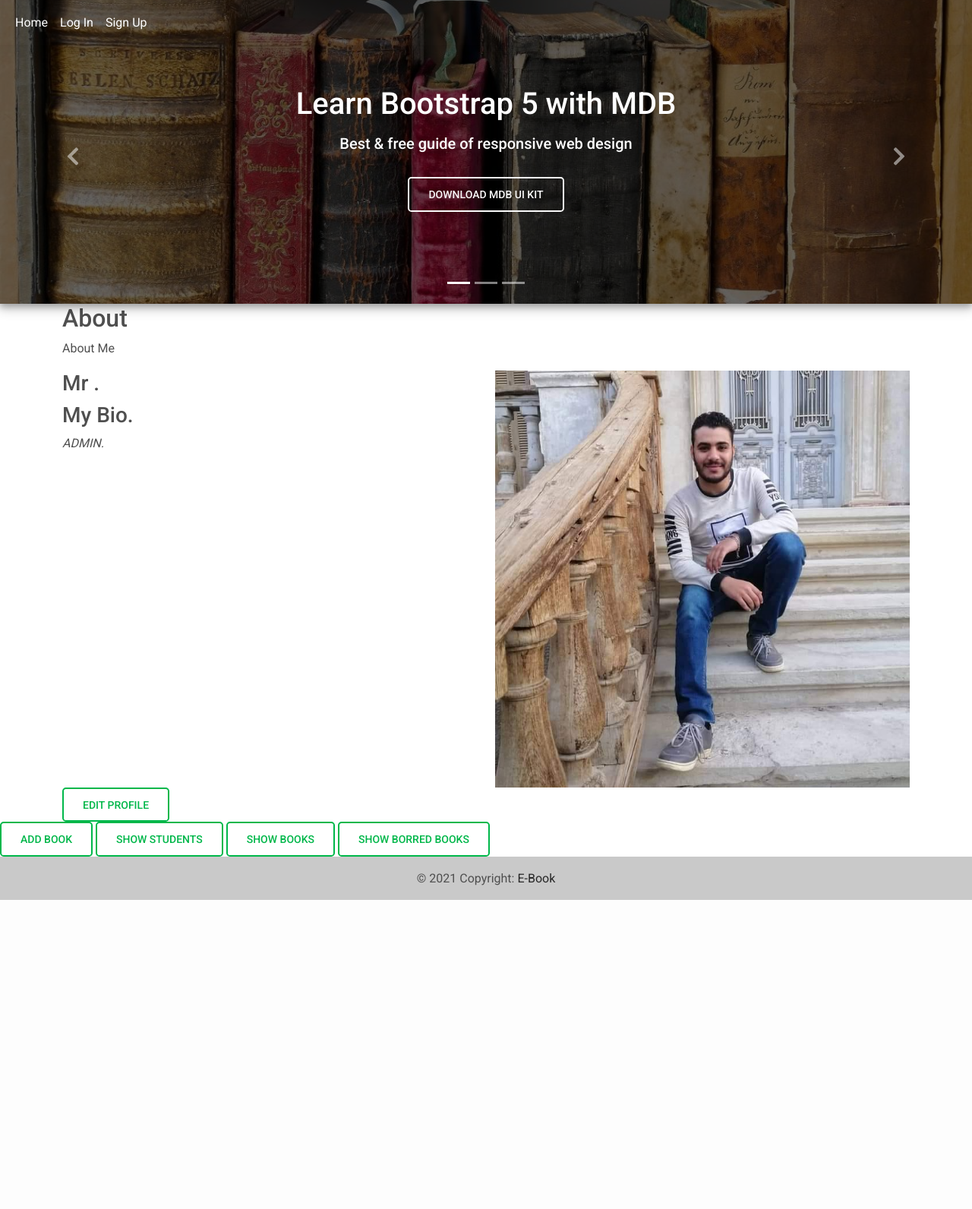
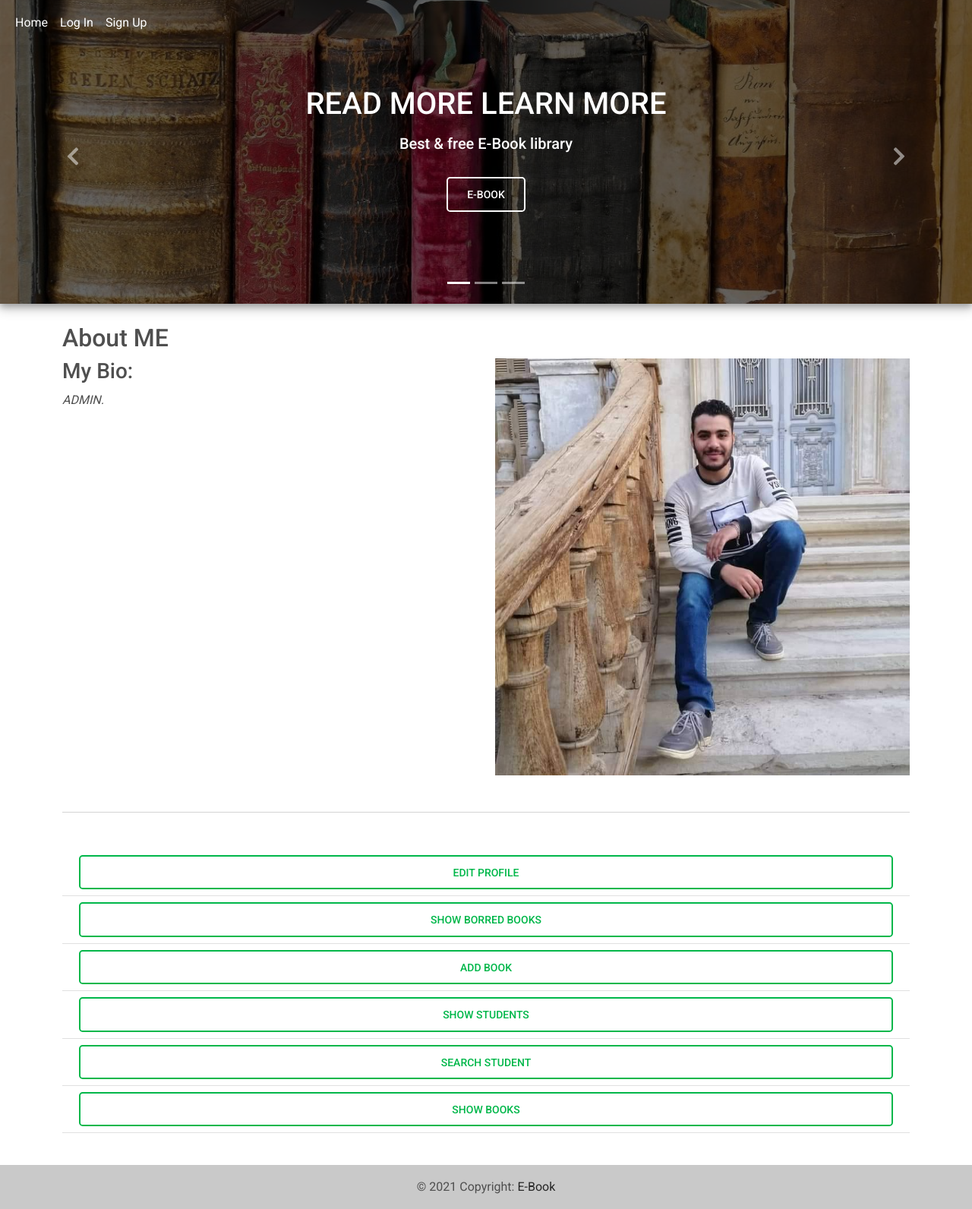
Before and after one commit to morkos11/E-Book, a Django app: page /user/admin/morkos in a window 1280 px wide. Shown: the whole page at 76% size. Before the commit the page ends 1185 px from the top, so only its background shows below. Run offline with Django 3.2, Linux system fonts and the light colour scheme; data comes from the database, SQL or seed files in the repository; both versions use the stored data as it was after the commit; some libraries are stand-ins or nearby versions.

Commit message:
last-update-today

```diff
--- a/accounts/templates/reset_password/password_reset_complete.html
+++ b/accounts/templates/reset_password/password_reset_complete.html
@@ -6,7 +6,7 @@
  <div id="content" class="colM">
      <h1>Password reset complete</h1>
      <p>Your password has been set.  You may go ahead and log in now.</p>
-     <p><a href="{% url 'user:log_in' %}">Log in</a></p>
+     <p><a href="{% url 'accounts:login' %}">Log in</a></p>
      <br class="clear">
         </div>
 </div>
--- a/accounts/urls.py
+++ b/accounts/urls.py
@@ -1,5 +1,6 @@
 from django.urls import path
 from django.contrib.auth import views as auth_views
+from django.shortcuts import redirect
 from django.urls import reverse_lazy
 from . import views
 
@@ -17,7 +18,7 @@ urlpatterns = [
 
     path('Reset_Password',auth_views.PasswordResetView.as_view(template_name='reset_password/password_reset.html',success_url=reverse_lazy('accounts:password_reset_done'),email_template_name='reset_password/password_reset_email.html'),name='reset_password'),
     path('Reset_Password_Sent', auth_views.PasswordResetDoneView.as_view(template_name='reset_password/password_reset_done.html'), name='password_reset_done'),
-    path('Reset_Password/<uidb64>/<token>', auth_views.PasswordResetConfirmView.as_view(template_name='reset_password/password_reset_confirm.html'), name='password_reset_confirm'),
+    path('Reset_Password/<uidb64>/<token>', auth_views.PasswordResetConfirmView.as_view(template_name='reset_password/password_reset_confirm.html',success_url = reverse_lazy('accounts:password_reset_complete')), name='password_reset_confirm'),
     path('Reset_Password_Complete', auth_views.PasswordResetCompleteView.as_view(template_name='reset_password/password_reset_complete.html'), name='password_reset_complete'),
 
 ]
--- a/templates/base.html
+++ b/templates/base.html
@@ -110,15 +110,13 @@
             <div class="mask" style="background-color: rgba(0, 0, 0, 0.6);">
               <div class="d-flex justify-content-center align-items-center h-100">
                 <div class="text-white text-center">
-                  <h1 class="mb-3">Learn Bootstrap 5 with MDB</h1>
-                  <h5 class="mb-4">Best & free guide of responsive web design</h5>
-
+                  <h1 class="mb-3">READ MORE LEARN MORE</h1>
+                  <h5 class="mb-4">Best & free E-Book library</h5>
                   <a
                     class="btn btn-outline-light btn-lg m-2"
-                    href="https://mdbootstrap.com/docs/standard/"
-                    target="_blank"
+                    href="{% url 'index' %}"
                     role="button"
-                    >Download MDB UI KIT</a
+                    >E-BOOK</a
                   >
                 </div>
               </div>
@@ -130,7 +128,7 @@
             <div class="mask" style="background-color: rgba(0, 0, 0, 0.3);">
               <div class="d-flex justify-content-center align-items-center h-100">
                 <div class="text-white text-center">
-                  <h2>You can place here any content</h2>
+                  <h2>You can be anyone with reading</h2>
                 </div>
               </div>
             </div>
@@ -149,16 +147,6 @@
               "
             >
               <div class="d-flex justify-content-center align-items-center h-100">
-                <div class="text-white text-center">
-                  <h2>And cover it with any mask</h2>
-                  <a
-                    class="btn btn-outline-light btn-lg m-2"
-                    href="https://mdbootstrap.com/docs/standard/content-styles/masks/"
-                    target="_blank"
-                    role="button"
-                    >Learn about masks</a
-                  >
-                </div>
               </div>
             </div>
           </div>
--- a/templates/index.html
+++ b/templates/index.html
@@ -6,9 +6,9 @@
     <div class="container position-relative" data-aos="zoom-in" data-aos-delay="100">
       {% if request.user.is_authenticated %}
           {% if student %}
-             <a href="{% url 'user:student_profile' student_slug%} "><p class="btn-get-started" >welcome {{ request.user.username }}</p></a>
+             <a href="{% url 'user:student_profile' student_slug%} "><h2 class="btn-get-started" style="text-align: center" >welcome {{ request.user.username }}</h2></a>
           {% elif admin %}
-             <a href="{% url 'user:admin_profile' admin_slug%}"><p class="btn-get-started" >welcome {{ request.user.username }}</p></a>
+             <a href="{% url 'user:admin_profile' admin_slug%}"><h2 class="btn-get-started" style="text-align: center" >welcome {{ request.user.username }}</h2></a>
           {% else %}
               <h3>Please complete your regestiration data from <a href="{% url 'accounts:signup_complete' %}">here</a></h3>
           {% endif %}
@@ -30,7 +30,7 @@
             <div class="col-md-6 gx-5 mb-4">
               <div class="bg-image hover-overlay ripple shadow-2-strong" data-mdb-ripple-color="light">
                 <img src="{% static 'img/ebook.jpg' %}" class="img-fluid" />
-                <a href="#!">
+                <a href="">
                   <div class="mask" style="background-color: rgba(251, 251, 251, 0.15);"></div>
                 </a>
               </div>
--- a/users/templates/profiles/admin_profile.html
+++ b/users/templates/profiles/admin_profile.html
@@ -11,37 +11,45 @@
     </section>
     <!--========END MAIN PROFILE SECTION======-->
     <!--========ABOUT SECTION======-->
+    <br>
      <section id="about" class="about">
       <div class="container" data-aos="fade-up">
         <div class="section-title">
-          <h2>About</h2>
-          <p>About Me</p>
+          <h2>About ME</h2>
         </div>
         <div class="row">
           <div class="col-lg-6 order-1 order-lg-2" data-aos="fade-left" data-aos-delay="100">
             <img src="{{ admin.profile_pic.url }}" class="img-fluid" alt="">
           </div>
           <div class="col-lg-6 pt-4 pt-lg-0 order-2 order-lg-1 content">
+            {% if admin.user.get_full_name %}
             <h3>Mr {{ admin.user.get_full_name }}.</h3>
+            {% endif %}
             {% if admin.bio  %}
-            <h3>My Bio.</h3>
+            <h3>My Bio:</h3>
             <p class="font-italic">
               {{ admin.bio }}.
             </p>
             {% endif %}
           </div>
         </div>
-        <a href="{% url 'user:update_admin' admin.slug %}" class="btn btn-outline-success btn-lg">Edit profile</a>
+        <hr class="my-5">
+        <table class="table table-sm">
+            <tr>
+                <td><a href="{% url 'user:update_admin' admin.slug %}" class="btn btn-outline-success btn-lg" style="width: 100%">Edit profile</a></td>
+            </tr>
+            {% if admin.is_approved %}
+            <tr><td><a href="{% url 'user:show_borred_books' admin.slug %}" class="btn btn-outline-success btn-lg" style="width: 100%">Show Borred Books</a></td></tr>
+            <tr><td><a href="{% url 'user:add_book' admin.slug %}" class="btn btn-outline-success btn-lg" style="width: 100%">Add Book</a></td></tr>
+            <tr><td><a href="{% url 'user:show_students' admin.slug %}" class="btn btn-outline-success btn-lg" style="width: 100%">Show Students</a></td></tr>
+            <tr><td><a href="{% url 'user:search_student' %}" class="btn btn-outline-success btn-lg" style="width: 100%">Search Student</a></td></tr>
+            <tr><td><a href="{% url 'user:show_books' admin.slug %}" class="btn btn-outline-success btn-lg" style="width: 100%">Show Books</a></td></tr>
+            {% endif %}
+        </table>
       </div>
     </section>
     <!--========END ABOUT SECTION======-->
-    {% if admin.is_approved %}
-    <section class="justify-content-lg-center">
-        <a href="{% url 'user:add_book' admin.slug %}" class="btn btn-outline-success btn-lg">Add Book</a>
-        <a href="{% url 'user:show_students' admin.slug %}" class="btn btn-outline-success btn-lg">Show Students</a>
-        <a href="{% url 'user:show_books' admin.slug %}" class="btn btn-outline-success btn-lg">Show Books</a>
-        <a href="{% url 'user:show_borred_books' admin.slug %}" class="btn btn-outline-success btn-lg">Show Borred Books</a>
-    </section>
-    {% endif %}
+
     </main>
+    <br>
 {% endblock %}
--- a/users/templates/show_borred_books.html
+++ b/users/templates/show_borred_books.html
@@ -9,6 +9,9 @@
         <section class="text-center">
           <div class="container">
                 <div class="row">
+                        {% if books|length == 0 %}
+                        <h1 style="text-align: center"> Numbers of borred BOOKS IS ZERO</h1>
+                        {% else %}
                         {% for book in books %}
                         <div class="col-lg-6 mb-4">
                           <div class="card">
@@ -33,6 +36,7 @@
                           </div>
                         </div>
                         {% endfor %}
+                        {% endif %}
           </div>
           </div>
         </section>
--- a/users/urls.py
+++ b/users/urls.py
@@ -8,6 +8,7 @@ urlpatterns = [
     path('update-student/<slug>', views.UpdateStudent.as_view(), name='update_student'),
     path('admin/<slug>',views.admin_profile,name='admin_profile'),
     path('admin/<slug>/show-students',views.all_students,name='show_students'),
+    path('admin/search-student/',views.search_student,name='search_student'),
     path('admin/<slug>/show-books',views.all_books,name='show_books'),
     path('admin/<slug>/show-borred-books',views.all_borred_books,name='show_borred_books'),
 
--- a/users/views.py
+++ b/users/views.py
@@ -30,6 +30,27 @@ def all_students(request,slug):
     students = Student.objects.all()
     content = {'students':students}
     return render(request,'show_students.html',content)
+
+def search_student(request):
+    if request.method == 'POST':
+        id = request.POST['search']
+        if id == '':
+            student = None
+            content = {'student': student}
+            return render(request,'show_student.html',content)
+        check = Student.objects.filter(id=id).exists()
+        if check:
+            student = get_object_or_404(Student,id=id)
+        else:
+            student = 'not found'
+
+    else:
+        student = None
+    content = {'student':student}
+    return render(request,'show_student.html',content)
+
+
+
 def all_books(request,slug):
     books = Book.objects.all()
     content = {'books':books}
```
Also changed, not shown: accounts/templates/completeSignup.html (+5 -3 lines), users/templates/profiles/student_profile.html (+8 -3 lines), users/templates/show_student.html (added, +37 -0 lines), DUMMY-DATA/profiles/mina.jpg (added), db.sqlite3, media/books-images/Introduction_to_algorithms-3rd_Edition.jpg (added), media/profile_images/mina.jpg (added), 1 other file.
